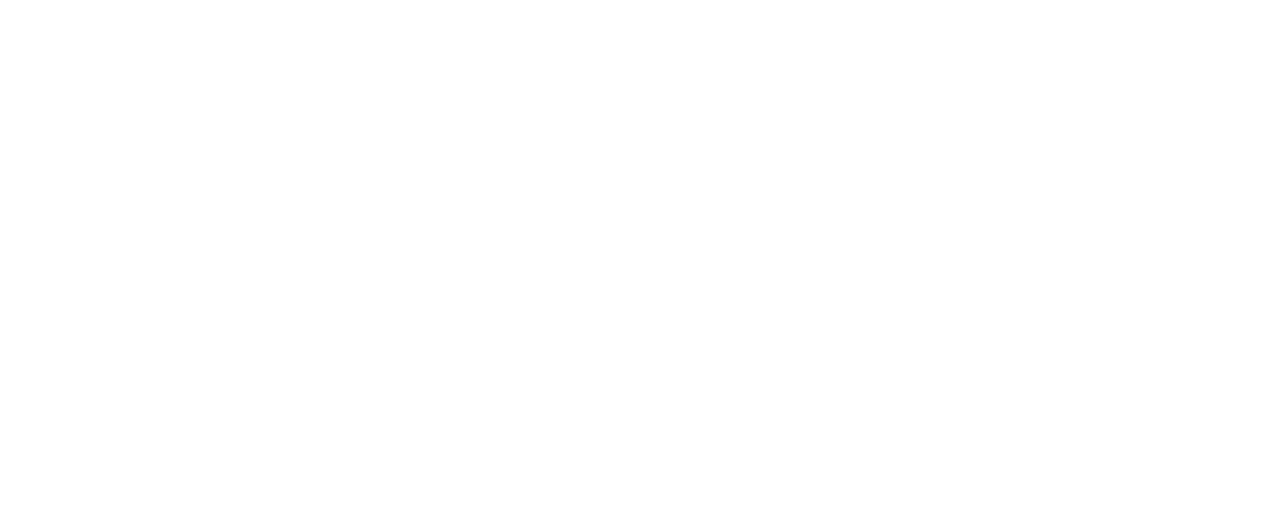
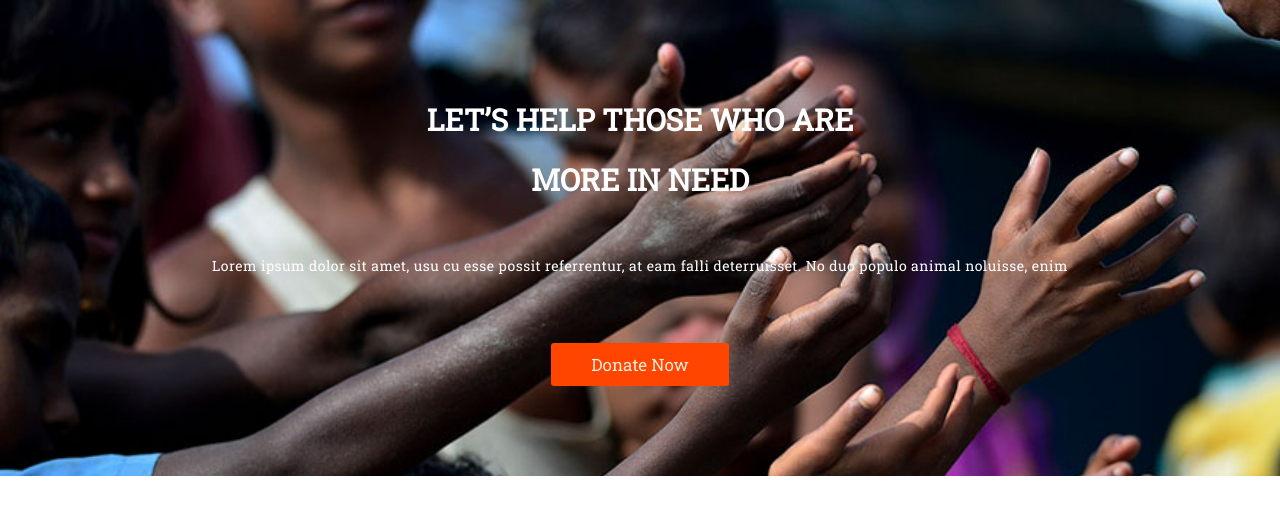
Before and after one commit to tafsirhasangit/first-assignment-ph, a plain HTML site: page index.html in a window 1280 px wide. Drawn offline with Linux system fonts and the light colour scheme.

Commit message:
first section done

```diff
--- a/index.html
+++ b/index.html
@@ -1,15 +1,31 @@
 <!DOCTYPE html>
 <html lang="en">
 
-<head>
+<head id="head">
     <meta charset="UTF-8">
     <meta http-equiv="X-UA-Compatible" content="IE=edge">
     <meta name="viewport" content="width=device-width, initial-scale=1.0">
     <title>lets help those</title>
+    <link rel="preconnect" href="https://fonts.googleapis.com">
+    <link rel="preconnect" href="https://fonts.gstatic.com" crossorigin>
+    <link
+        href="https://fonts.googleapis.com/css2?family=Roboto+Mono:wght@600&family=Roboto+Slab:wght@300;400&display=swap"
+        rel="stylesheet">
     <link rel="stylesheet" href="style.css">
 </head>
 
 <body>
+    <section>
+        <div class="fast-section">
+            <h1>Let’s Help Those Who Are</h1><br>
+            <h1>More In Need</h1><br><br>
+            <p>
+                Lorem ipsum dolor sit amet, usu cu esse possit referrentur, at eam falli
+                deterruisset. No duo populo animal noluisse, enim
+            </p><br><br><br>
+            <a class="button" terget"_blank" href="https://www.facebook.com/th.0421/">Donate Now</a>
+        </div>
+    </section>
 
 </body>
 
--- a/style.css
+++ b/style.css
@@ -0,0 +1,52 @@
+* {
+    padding: 0;
+    margin: 0;
+}
+
+body {
+    font-family: 'Roboto Mono', monospace;
+    font-family: 'Roboto Slab', serif;
+}
+
+h1 {
+    font-size: 50px;
+}
+
+.button {
+    text-decoration: none;
+    background-color: orangered;
+    padding: 10px 40px;
+    border-radius: 5px;
+    color: antiquewhite;
+    border-radius: 3px;
+    margin-top: 25px;
+    text-transform: capitalize;
+    font-size: 17px;
+}
+
+.fast-section {
+    background-image: url("images/dona.jpg");
+    background-repeat: no-repeat;
+    background-size: 100%;
+    padding: 100px 0;
+    position: relative;
+    text-align: center;
+    padding: 100px;
+    position: relative;
+    z-index: 99999999999;
+}
+
+.fast-section h1 {
+    font-size: 30px;
+    font-weight: bolder;
+    color: white;
+    text-transform: uppercase;
+}
+
+.fast-section p {
+    color: white;
+    font-size: 14px;
+    padding-top: 15px;
+    padding-bottom: 15px;
+    letter-spacing: 0.5px;
+}
```
Also changed, not shown: donation0.jpg (added), images/as.jpg (added), images/dona.jpg (added), images/donation1.jpg (added), images/donation10.jpg (added), images/donation11.jpg (added), images/donation14.webp (added), images/donation2.jpg (added), images/donation4.jpg (added), images/donation5.jpg (added), images/donation6.jpg (added), images/donation7.jpg (added), images/donation8.jpg (added), images/donation9.jpg (added), 2 other files.
